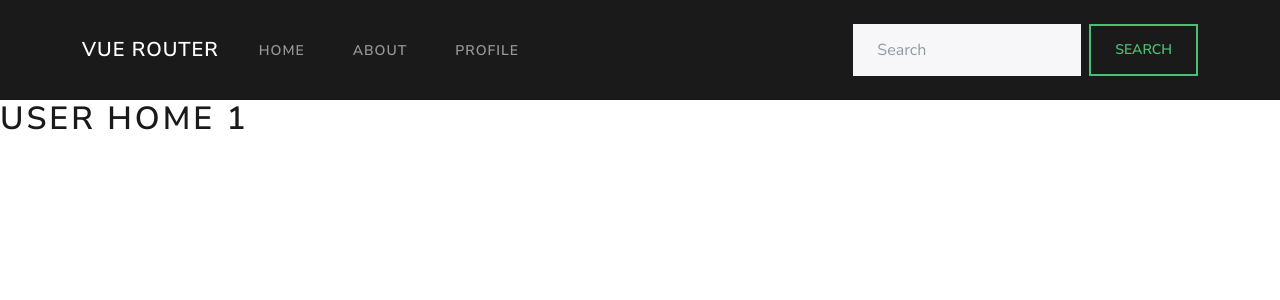
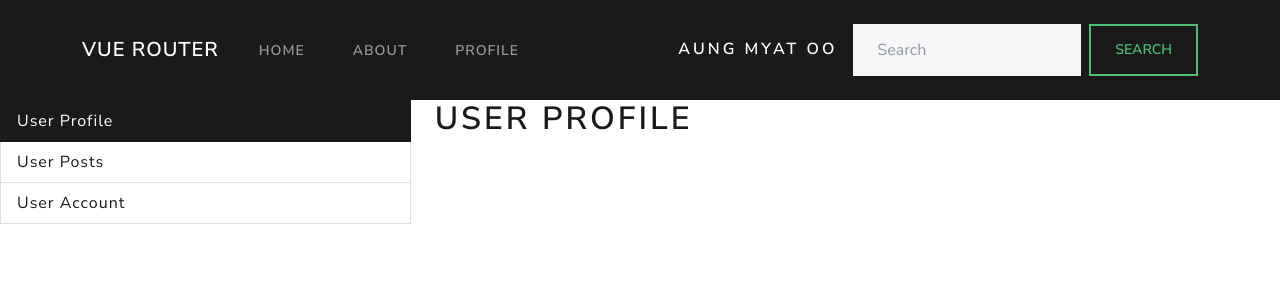
Before and after one commit to NightCoderMMCoder/Vue3-Router, a Vue app: page /user/1 in a window 1280 px wide. Shown: the top 300 px of the page. Built offline with nearby package versions, Linux system fonts and the light colour scheme.

Commit message:
6-routerLinkActive&routerLinkExactActive

```diff
--- a/src/components/Layouts/Navbar.vue
+++ b/src/components/Layouts/Navbar.vue
@@ -22,11 +22,12 @@
             <router-link class="nav-link" to="/about">About</router-link>
           </li>
           <li class="nav-item">
-            <router-link class="nav-link" to="/user/554354"
+            <router-link class="nav-link" :to="`/user/${user.uid}`"
               >Profile</router-link
             >
           </li>
         </ul>
+        <h5 class="text-white mb-0 mx-3">{{ user.name }}</h5>
         <form class="d-flex">
           <input
             class="form-control me-2"
@@ -42,7 +43,19 @@
 </template>
 
 <script>
-export default {};
+export default {
+  setup() {
+    const user = {
+      name: "Aung Myat Oo",
+      uid: "adfsafdsafdsasdfasdf",
+    };
+    return { user };
+  },
+};
 </script>
 
-<style></style>
+<style scoped>
+.act {
+  color: #fff !important;
+}
+</style>
--- a/src/routes/index.js
+++ b/src/routes/index.js
@@ -2,6 +2,9 @@ import { createRouter, createWebHistory } from "vue-router";
 import About from "../views/About";
 import Home from "../views/Home";
 import UserHome from "../views/Users/UserHome";
+import UserPosts from "../views/Users/UserPosts";
+import UserAccount from "../views/Users/UserAccount";
+import UserProfile from "../views/Users/UserProfile";
 
 let routes = [
   {
@@ -15,12 +18,29 @@ let routes = [
   {
     path: "/user/:userId",
     component: UserHome,
+    props: true,
+    children: [
+      {
+        path: "",
+        component: UserProfile,
+      },
+      {
+        path: "posts",
+        component: UserPosts,
+      },
+      {
+        path: "account",
+        component: UserAccount,
+      },
+    ],
   },
 ];
 
 let router = createRouter({
   history: createWebHistory(),
   routes,
+  linkActiveClass: "act",
+  linkExactActiveClass: "exact",
 });
 
 export default router;
--- /dev/null
+++ b/src/views/Users/UserAccount.vue
@@ -0,0 +1,9 @@
+<template>
+  <h1>User Account</h1>
+</template>
+
+<script>
+export default {};
+</script>
+
+<style></style>
--- a/src/views/Users/UserHome.vue
+++ b/src/views/Users/UserHome.vue
@@ -1,11 +1,28 @@
 <template>
-  <h1>User Home {{ $route.params.userId }}</h1>
+  <div class="row">
+    <div class="col-12 col-md-4">
+      <ul class="list-group">
+        <router-link class="list-group-item" :to="`/user/${userId}`">
+          User Profile
+        </router-link>
+        <router-link class="list-group-item" :to="`/user/${userId}/posts`"
+          >User Posts</router-link
+        >
+        <router-link class="list-group-item" :to="`/user/${userId}/account`">
+          User Account
+        </router-link>
+      </ul>
+    </div>
+    <div class="col-12 col-md-8">
+      <router-view></router-view>
+    </div>
+  </div>
 </template>
 
 <script>
 // import { useRoute } from "vue-router";
 export default {
-  // props: ["userId"],
+  props: ["userId"],
   // setup(props) {
   // console.log(props.userId);
   // const route = useRoute();
@@ -14,4 +31,11 @@ export default {
 };
 </script>
 
-<style></style>
+<style scoped>
+.exact {
+  z-index: 2;
+  color: #fff;
+  background-color: #1a1a1a;
+  border-color: #1a1a1a;
+}
+</style>
--- /dev/null
+++ b/src/views/Users/UserPosts.vue
@@ -0,0 +1,9 @@
+<template>
+  <h1>User Posts</h1>
+</template>
+
+<script>
+export default {};
+</script>
+
+<style></style>
--- /dev/null
+++ b/src/views/Users/UserProfile.vue
@@ -0,0 +1,9 @@
+<template>
+  <h1>User Profile</h1>
+</template>
+
+<script>
+export default {};
+</script>
+
+<style></style>
```
